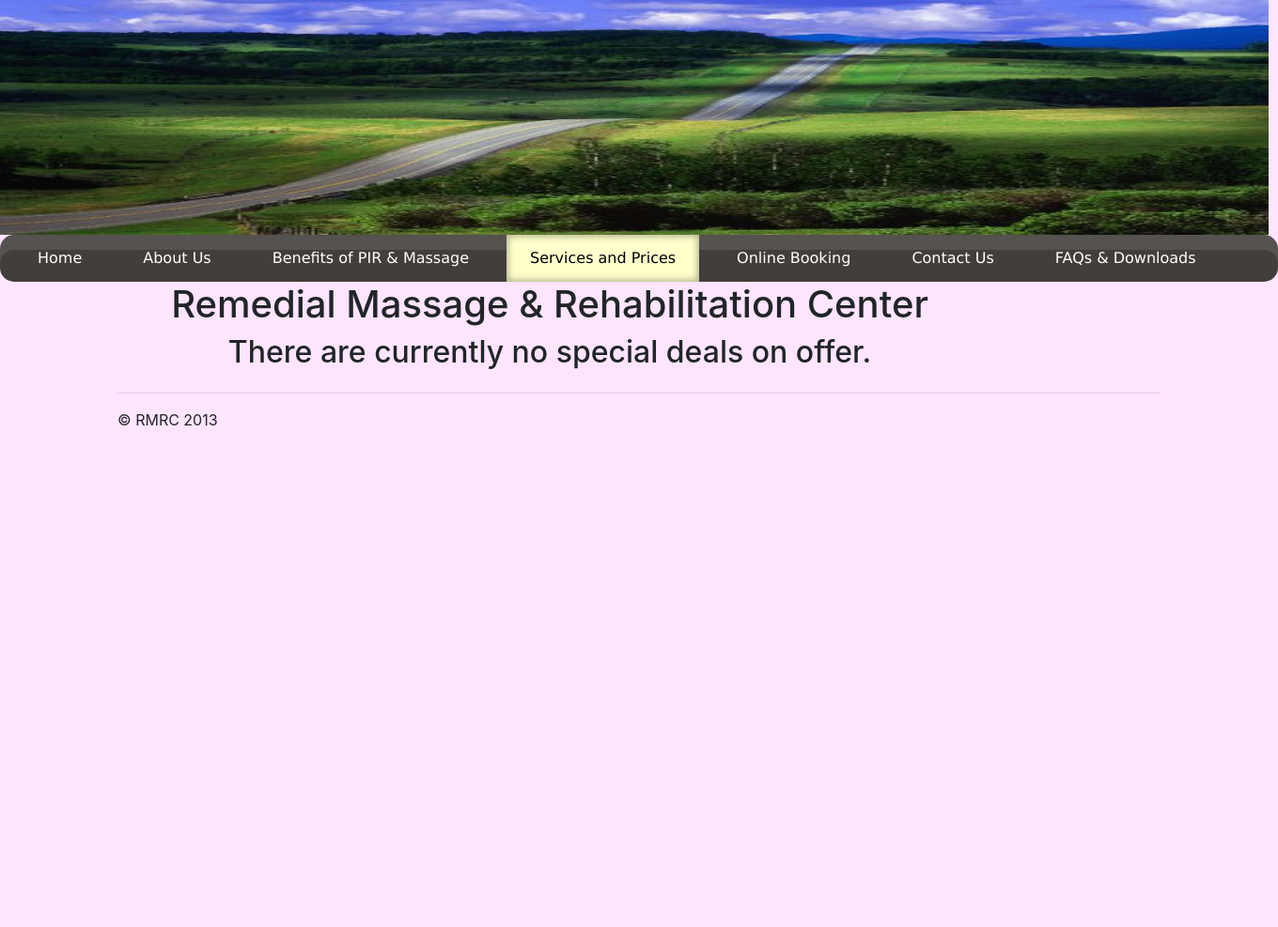
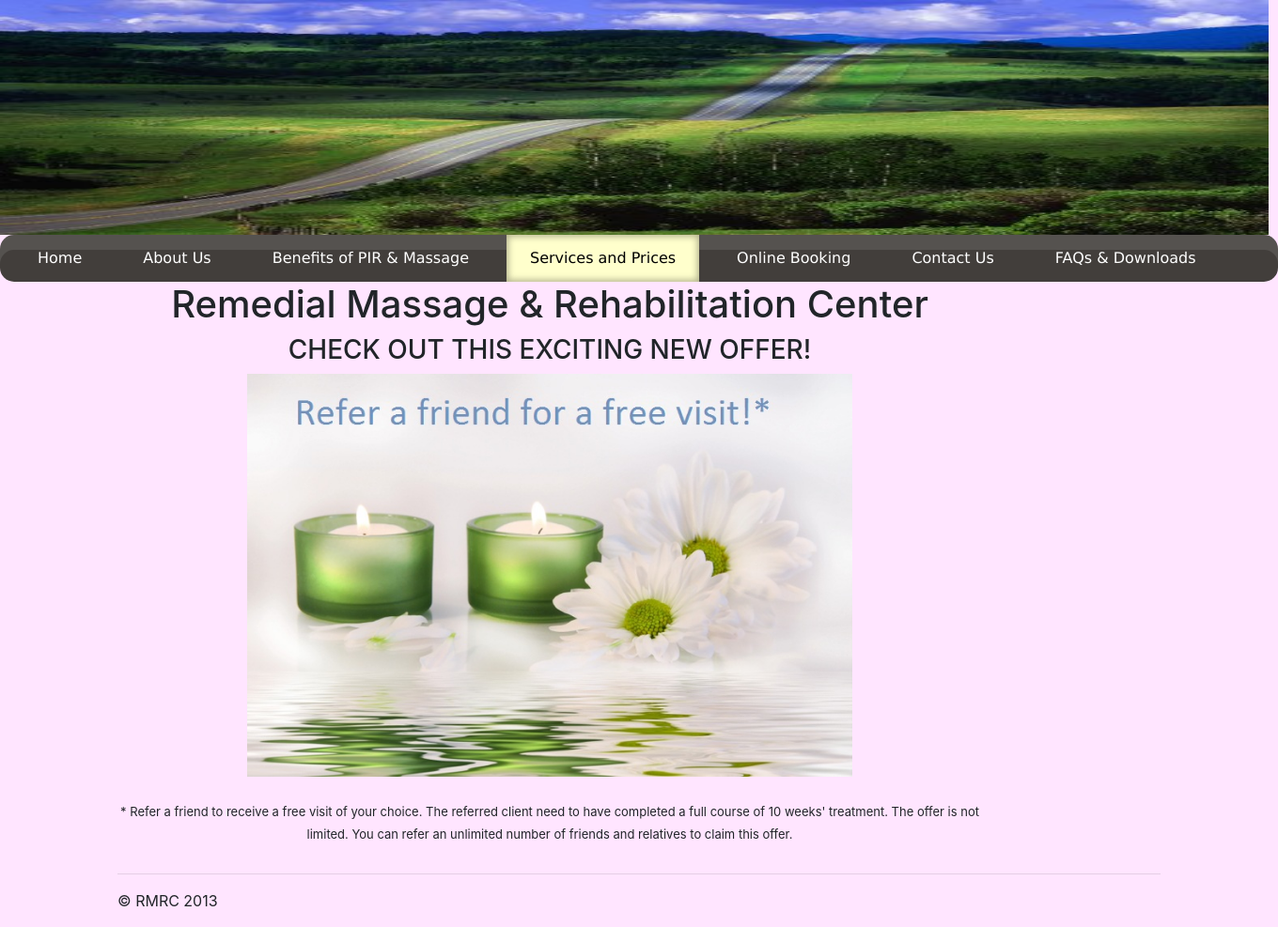
Before and after one commit to nickpunch13/rmrc6, a PHP site: page /hot_deals.html in a window 1360 px wide. Shown: the whole page at 94% size. Before the commit the page ends 453 px from the top, so only its background shows below. Run offline with PHP 8.4, Linux system fonts and the light colour scheme; some libraries are stand-ins or nearby versions.

Commit message:
hot deals page

```diff
--- a/hot_deals.html
+++ b/hot_deals.html
@@ -58,9 +58,12 @@
     <div class="row">
 
         <div class="col-lg-10" align="center">
-            <h1 align="center">Remedial Massage & Rehabilitation Center</h1>
-			<h2 align="center">There are currently no special deals on offer.</h2>
-
+            <h1>Remedial Massage & Rehabilitation Center</h1>
+				<h3>CHECK OUT THIS EXCITING NEW OFFER!</h3>
+			<img src="./img/rel.jpg" alt='image' width='70%' height='70%'>
+			</br></br>
+			<p><font size='2'>* Refer a friend to receive a free visit of your choice. The referred client need to have completed a full course of 10 weeks' treatment.
+			The offer is not limited. You can refer an unlimited number of friends and relatives to claim this offer.</font></p>
         </div>
 
     </div>
--- a/index.php
+++ b/index.php
@@ -72,7 +72,8 @@
 			<img src="./img/i (16).jpg" alt='image'>
 		</div>
 			</br>
-			<p align="center"><a class="btn btn-primary" href="http://tompit.appointy.com">Book Your Session! &raquo;</a></p>
+			<p align="center"><a class="btn btn-primary" href="http://tompit.appointy.com">Book Your Session! &raquo;</a>
+								<a class="btn btn-success" href="hot_deals.html">Check out our specials! &raquo;</a></p>
     </div>
 
     <hr>
```
Also changed, not shown: why_remedial.html (+5 -5 lines), img/223344.JPG, img/rel.jpg (added).
